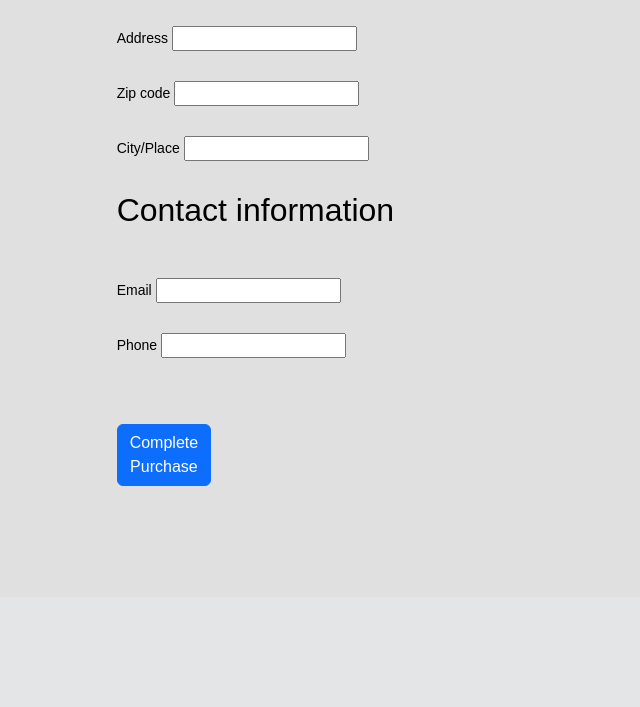
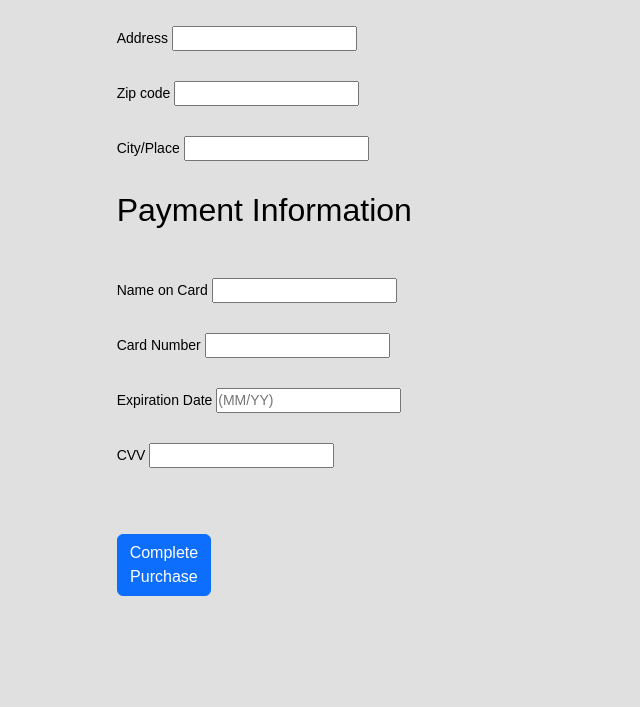
Before and after one commit to Aycelenk/Ecommerce-Website-Django, a Django app: template Marketplace/Cart/templates/card_info.html in a window 1280 px wide. Shown: the part 415-1122 px from the top of the page, without its empty margins (0-640 px from the left). Before the commit the page ends 901 px from the top, so only its background shows below. Run offline with Django 3.2, Linux system fonts and the light colour scheme; the template is opened without the code that fills it, so the values that code supplies are empty.

Commit message:
Credit card info page fixed

```diff
--- a/Marketplace/Cart/templates/card_info.html
+++ b/Marketplace/Cart/templates/card_info.html
@@ -44,16 +44,23 @@
                 </div>
 
                 <div class="mb-6 p-6 bg-gray-100 rounded-xl">
-                    <h2 class="mb-5 uppercase text-lg">Contact information</h2>
-
+                    <h2 class="mb-5 uppercase text-lg">Payment Information</h2>
                     <div class="mb-4">
-                        <label class="inline-block mb-2">Email</label>
-                        <input name="email" type="email"  value="{{ request.user.email }}">
+                        <label class="inline-block mb-2">Name on Card</label>
+                        <input name="name_on_cardr"   >
+                    </div>
+                    <div class="mb-4">
+                        <label class="inline-block mb-2">Card Number</label>
+                        <input name="card_number"   >
                     </div>
 
                     <div class="mb-4">
-                        <label class="inline-block mb-2">Phone</label>
-                        <input name="phone" type="phone" >
+                        <label class="inline-block mb-2">Expiration Date</label>
+                        <input name="expiration_date" placeholder = "(MM/YY)" >
+                    </div>
+                    <div class="mb-4">
+                        <label class="inline-block mb-2">CVV</label>
+                        <input name="cvv" >
                     </div>
                     {% if product_id and quantity %}
                         <form method="post" class="cart_buttons justify-content-between" action="{% url 'buy' %}">
```
Also changed, not shown: Marketplace/db.sqlite3.
